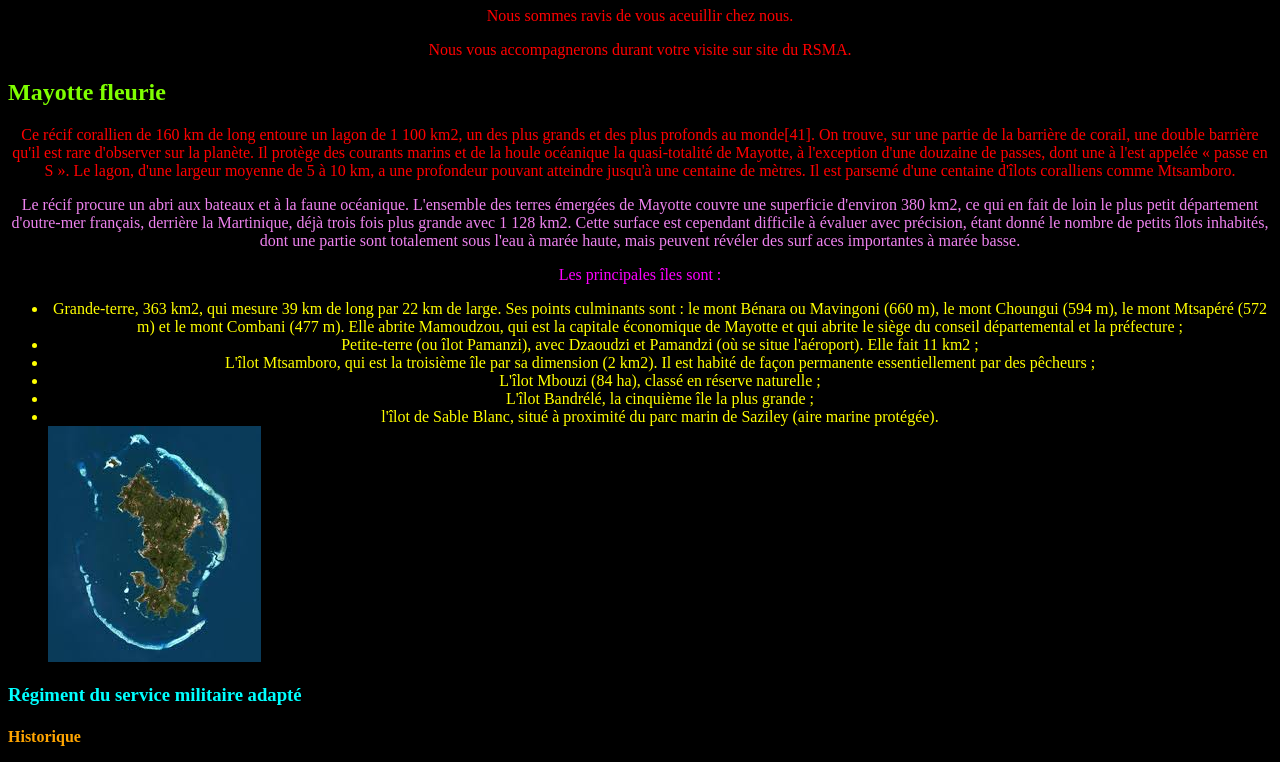
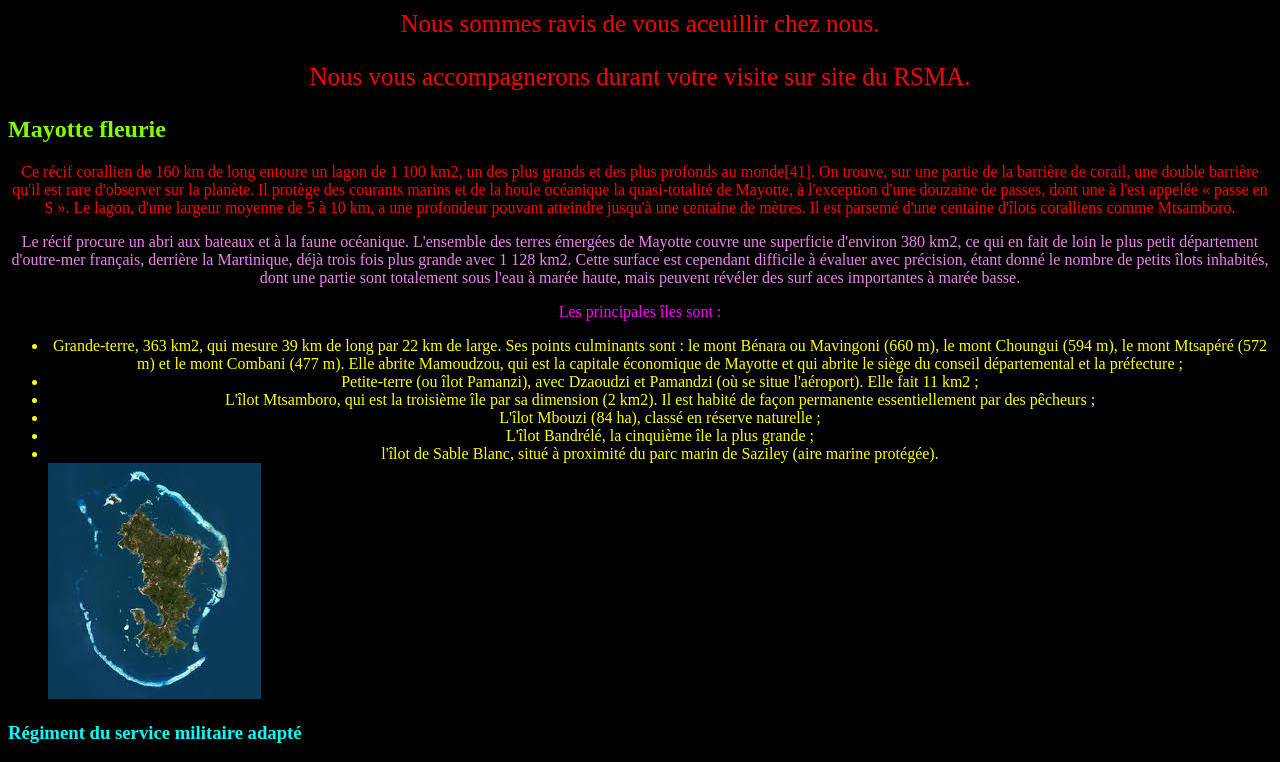
Before and after one commit to vnci12/mapremierepageweb, a plain HTML site: page index.html in a window 1280 px wide. Shown: the part 73-835 px from the top of the page. Drawn offline with Linux system fonts and the light colour scheme.

Commit message:
changement de la taille

```diff
--- a/index.html
+++ b/index.html
@@ -11,8 +11,8 @@
     <body>
         <!--mon titre de section de niveau 1-->
         <h1>Bienvenue chez Nous</h1>
-        <p>Nous sommes ravis de vous aceuillir chez nous.</p>
-        <p>Nous vous accompagnerons durant votre visite sur site du RSMA.</p>
+        <p class="ma">Nous sommes ravis de vous aceuillir chez nous.</p>
+        <p class="ma">Nous vous accompagnerons durant votre visite sur site du RSMA.</p>
 
         <!--titre de niveau 2-->
         <h2 id="mayotteFleurie">Mayotte fleurie</h2>
--- a/style.css
+++ b/style.css
@@ -61,3 +61,8 @@ body{
     /*changement de couleur en noir pour le fond de la page*/
     background-color: black;
 }
+
+p.ma{
+    /*cette commande permet de changer d'un ou plusieurs paragraphe*/
+    font-size: 25px;
+}
```
